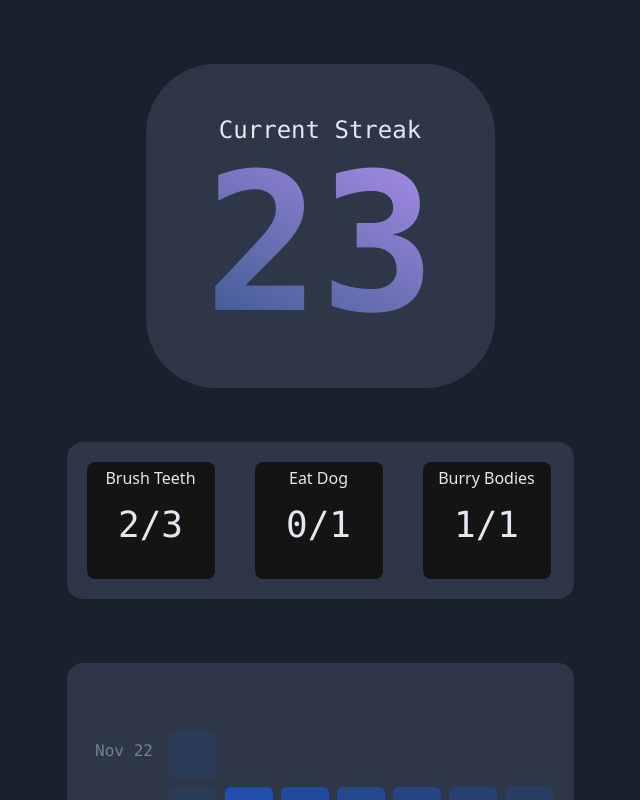
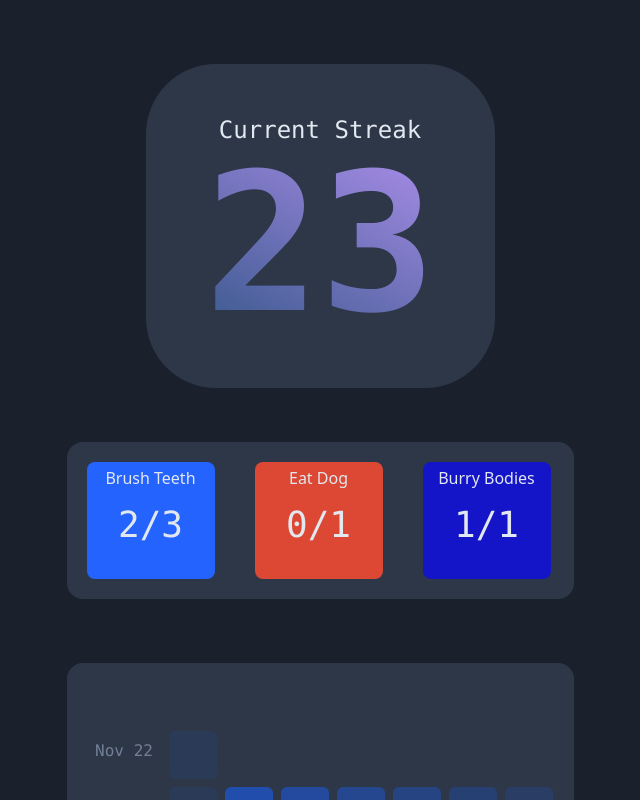
Before and after one commit to jklsnt/snt, a React (Create React App) app in the folder squares/: page / in a window 1280 px wide. Shown: the whole page, without its empty margins (320-960 px from the left). Built offline with nearby package versions, Linux system fonts and the light colour scheme.

Commit message:
Colors suck

```diff
--- a/squares/src/components/TaskSquare.jsx
+++ b/squares/src/components/TaskSquare.jsx
@@ -3,7 +3,7 @@ import React from 'react';
 export default function TaskSquare(props) {
     return <div className="m-5 rounded-lg text-center text-gray-300" style={{minWidth: 8+"rem",
 											 minHeight: 7.3+"rem",
-											 backgroundColor: "rgba(" + props.colors[0] + ","+props.colors[1]+"," + props.colors[2] + ")"}}>
+											 backgroundColor: "rgba(" + props.colors[0] + ","+props.colors[1]+"," + props.colors[2] + props.colors[3] + ")"}}>
 	       <div className="mt-1">{props.textstuff}</div>
 	       <div className="font-mono mt-2 text-4xl">{props.textstuff2+'/'+props.textstuff3}</div>
 	   </div>
--- a/squares/src/components/TaskSquareDay.jsx
+++ b/squares/src/components/TaskSquareDay.jsx
@@ -4,8 +4,8 @@ import TaskSquare from './TaskSquare'
 export default function TaskSquareDay(props) {
     return <div className="flex w-5/6 py-0 px-0 m-auto bg-gray-800 rounded-2xl flex-wrap items-baseline" style={{marginTop: -20+"px", maxWidth: 507+'px'}}>
 
-	       <TaskSquare textstuff="Brush Teeth" textstuff2={2} textstuff3={3} colors={[20, 20, 20]}></TaskSquare>
-	       <TaskSquare textstuff="Eat Dog" textstuff2={0} textstuff3={1} colors={[20,20,20]}></TaskSquare>
-	       <TaskSquare textstuff="Burry Bodies" textstuff2={1} textstuff3={1} colors={[20, 20, 20]}></TaskSquare>
+	       <TaskSquare textstuff="Brush Teeth" textstuff2={2} textstuff3={3} colors={[37, 99, 235, 1]}></TaskSquare>
+	       <TaskSquare textstuff="Eat Dog" textstuff2={0} textstuff3={1} colors={[220, 72, 5, 1]}></TaskSquare>
+	       <TaskSquare textstuff="Burry Bodies" textstuff2={1} textstuff3={1} colors={[20, 20, 20, 1]}></TaskSquare>
 	   </div>
 }
```
